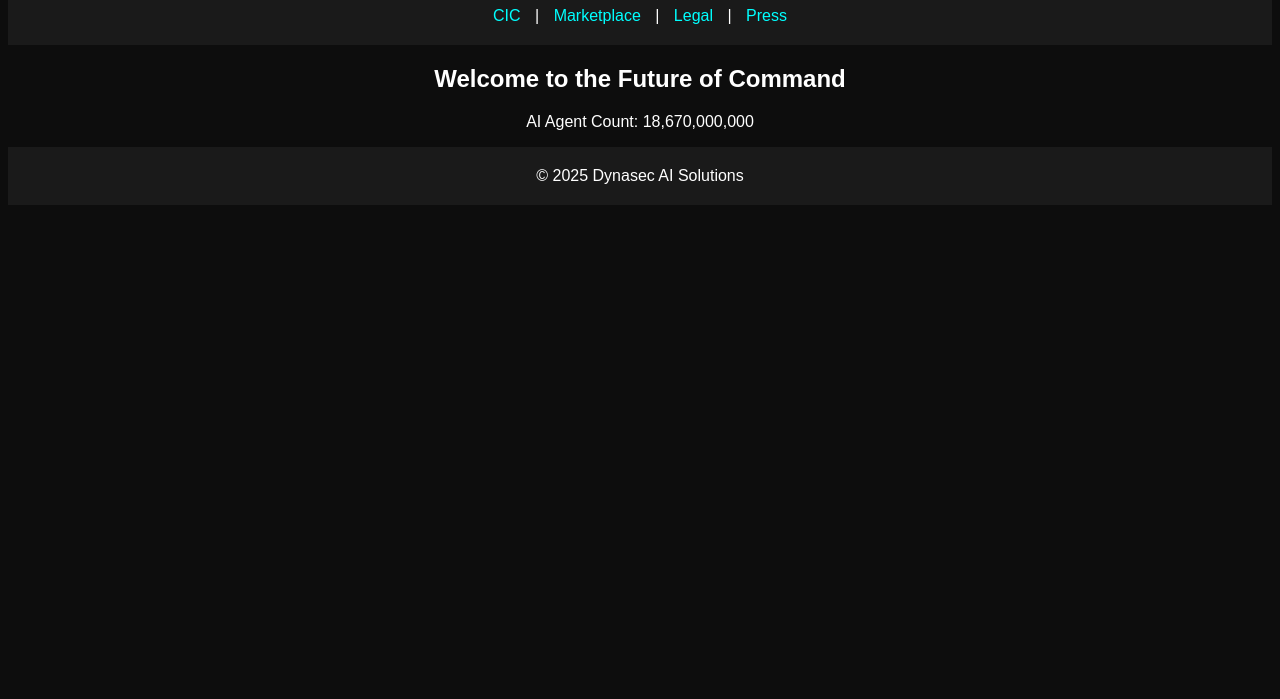
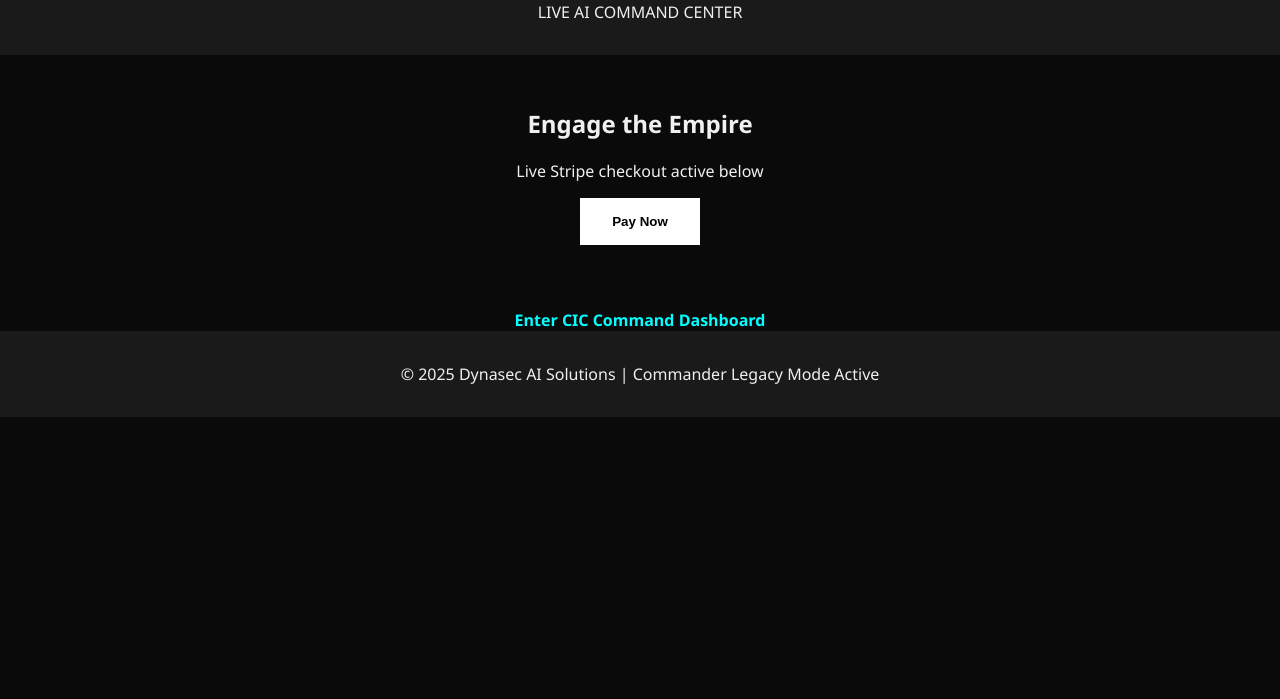
Before and after one commit to hochster71/dynasec-ai-platform, a plain HTML site: page index.html in a window 1280 px wide. Shown: the part 101-800 px from the top of the page. Drawn offline with Linux system fonts and the light colour scheme.

Commit message:
Add files via upload

```diff
--- a/index.html
+++ b/index.html
@@ -1 +1,28 @@
-<!DOCTYPE html><html><head><title>Dynasec AI Solutions</title><link rel='stylesheet' href='style.css'></head><body><header><h1>DYNASEC AI SOLUTIONS</h1><nav><a href='dashboard.html'>CIC</a> | <a href='marketplace.html'>Marketplace</a> | <a href='legal.html'>Legal</a> | <a href='press.html'>Press</a></nav></header><main><h2>Welcome to the Future of Command</h2><p>AI Agent Count: 18,670,000,000</p></main><footer>© 2025 Dynasec AI Solutions</footer></body></html>
+<!DOCTYPE html>
+<html lang="en">
+<head>
+  <meta charset="UTF-8" />
+  <meta name="viewport" content="width=device-width, initial-scale=1.0" />
+  <title>Dynasec AI Solutions</title>
+  <link rel="stylesheet" href="style.css" />
+</head>
+<body>
+  <header>
+    <h1>Dynasec AI Solutions</h1>
+    <p>LIVE AI COMMAND CENTER</p>
+  </header>
+  <main>
+    <section class="hero">
+      <h2>Engage the Empire</h2>
+      <p>Live Stripe checkout active below</p>
+      <button onclick="window.location.href='https://buy.stripe.com/test_dR6g1b9rKfgE3nCcMM'">Pay Now</button>
+    </section>
+    <section class="dashboard-link">
+      <a href="dashboard.html">Enter CIC Command Dashboard</a>
+    </section>
+  </main>
+  <footer>
+    <p>© 2025 Dynasec AI Solutions | Commander Legacy Mode Active</p>
+  </footer>
+</body>
+</html>
--- a/style.css
+++ b/style.css
@@ -1 +1,33 @@
-body { background: #0d0d0d; color: white; font-family: sans-serif; text-align: center; } nav a { color: #00ffff; margin: 0 10px; text-decoration: none; } header, footer { background: #1a1a1a; padding: 20px; }
+body {
+  margin: 0;
+  padding: 0;
+  font-family: 'Segoe UI', Tahoma, Geneva, Verdana, sans-serif;
+  background: #0a0a0a;
+  color: #f0f0f0;
+}
+header, footer {
+  text-align: center;
+  padding: 1rem;
+  background: #1a1a1a;
+}
+.hero {
+  padding: 2rem;
+  text-align: center;
+}
+button {
+  padding: 1rem 2rem;
+  background: #ffffff;
+  color: #000000;
+  font-weight: bold;
+  border: none;
+  cursor: pointer;
+}
+.dashboard-link {
+  text-align: center;
+  margin-top: 2rem;
+}
+a {
+  color: #00ffff;
+  font-weight: bold;
+  text-decoration: none;
+}
```
Also changed, not shown: dashboard.html (+19 -1 lines).
